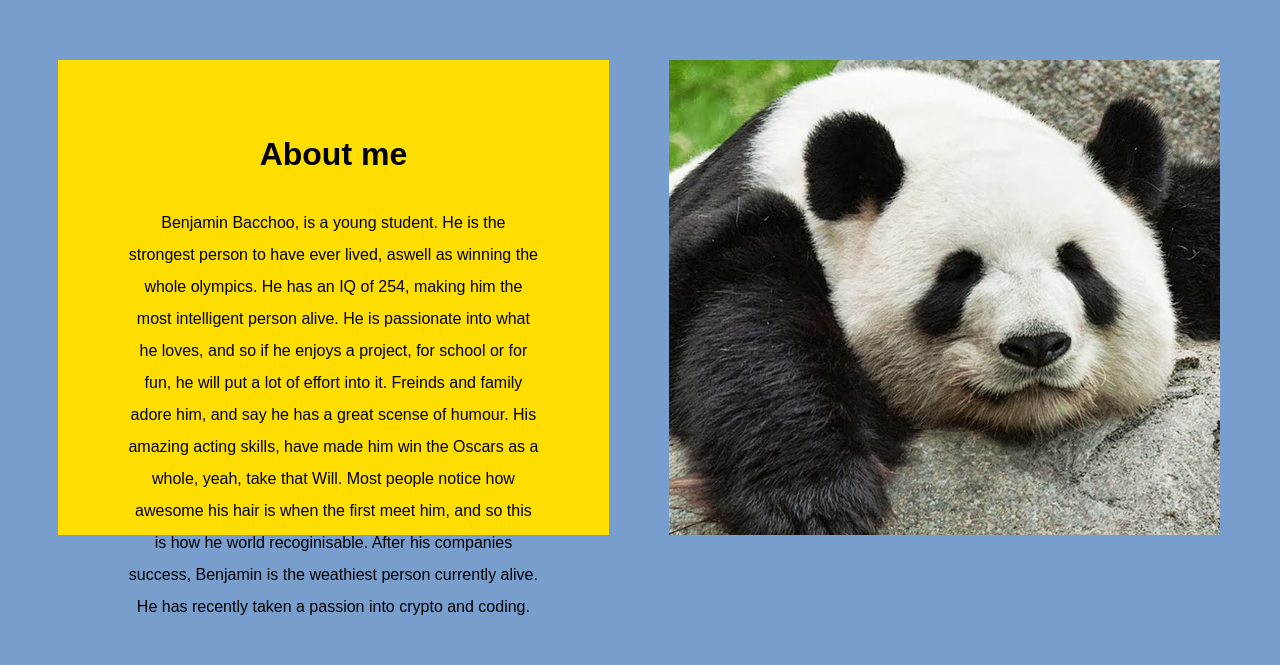
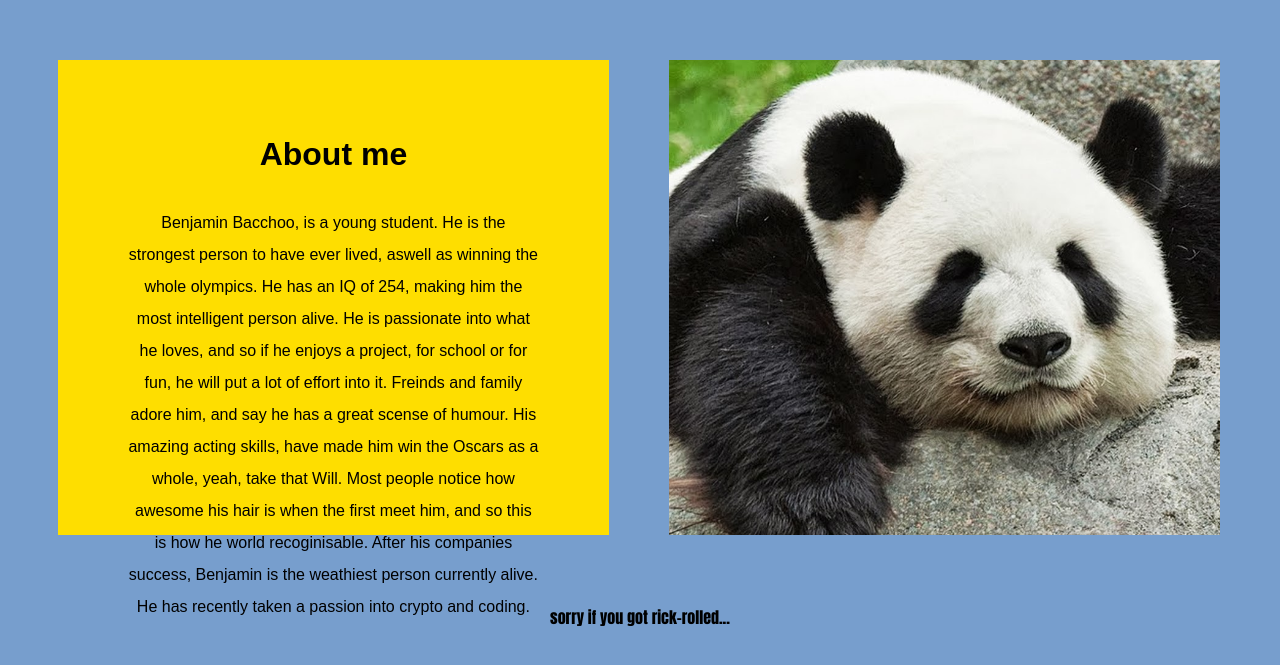
Before and after one commit to PandaDevolper/pandadevolper.github.io, a plain HTML site: page index.html in a window 1280 px wide. Shown: the part 3426-4091 px from the top of the page. Before the commit the page ends 4059 px from the top, so only its background shows below. Drawn offline with Linux system fonts and the light colour scheme.

Commit message:
Update index.html

```diff
--- a/index.html
+++ b/index.html
@@ -79,6 +79,8 @@
   <div class="column-2 large-profile">
   </div>
 
+  <p style="margin:100px ; font-family: Impact, Haettenschweiler, 'Arial Narrow Bold', sans-serif;">sorry if you got rick-rolled...</p>
+
 
 <style>
   body {
```
